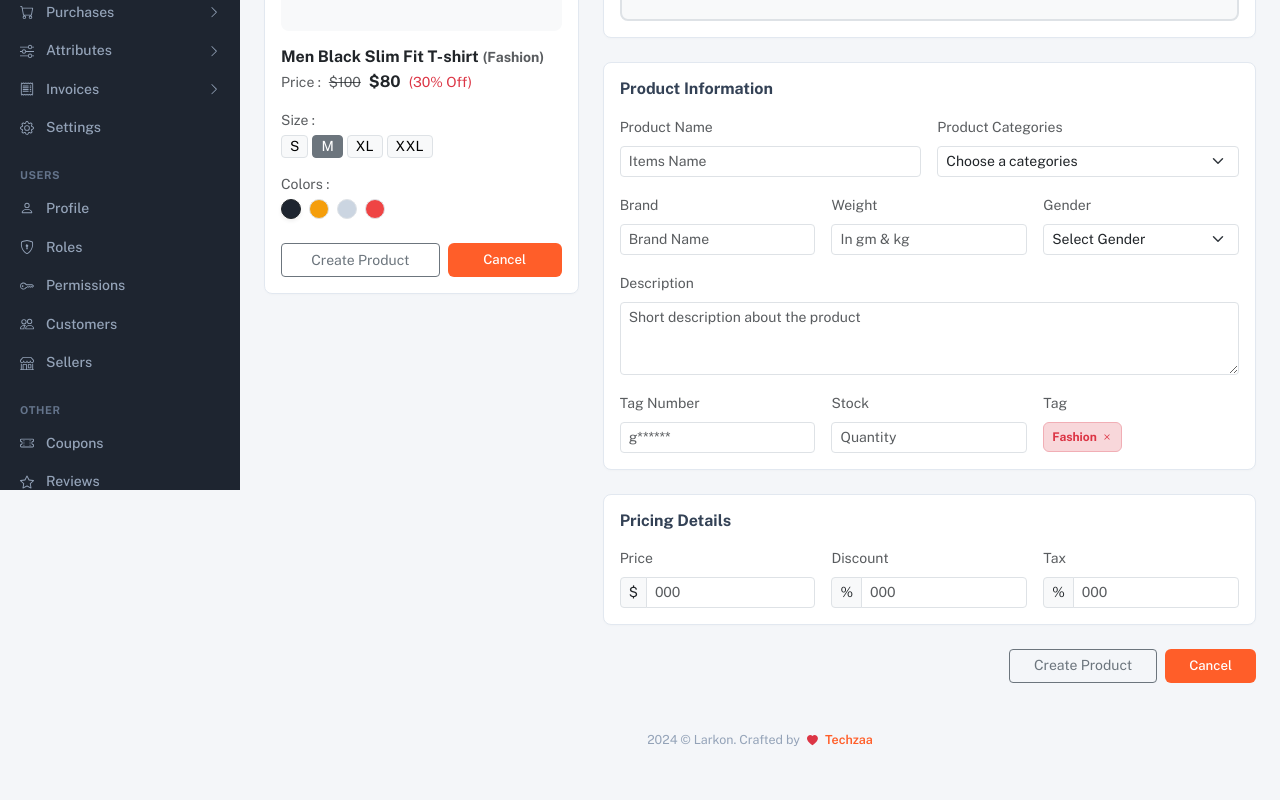
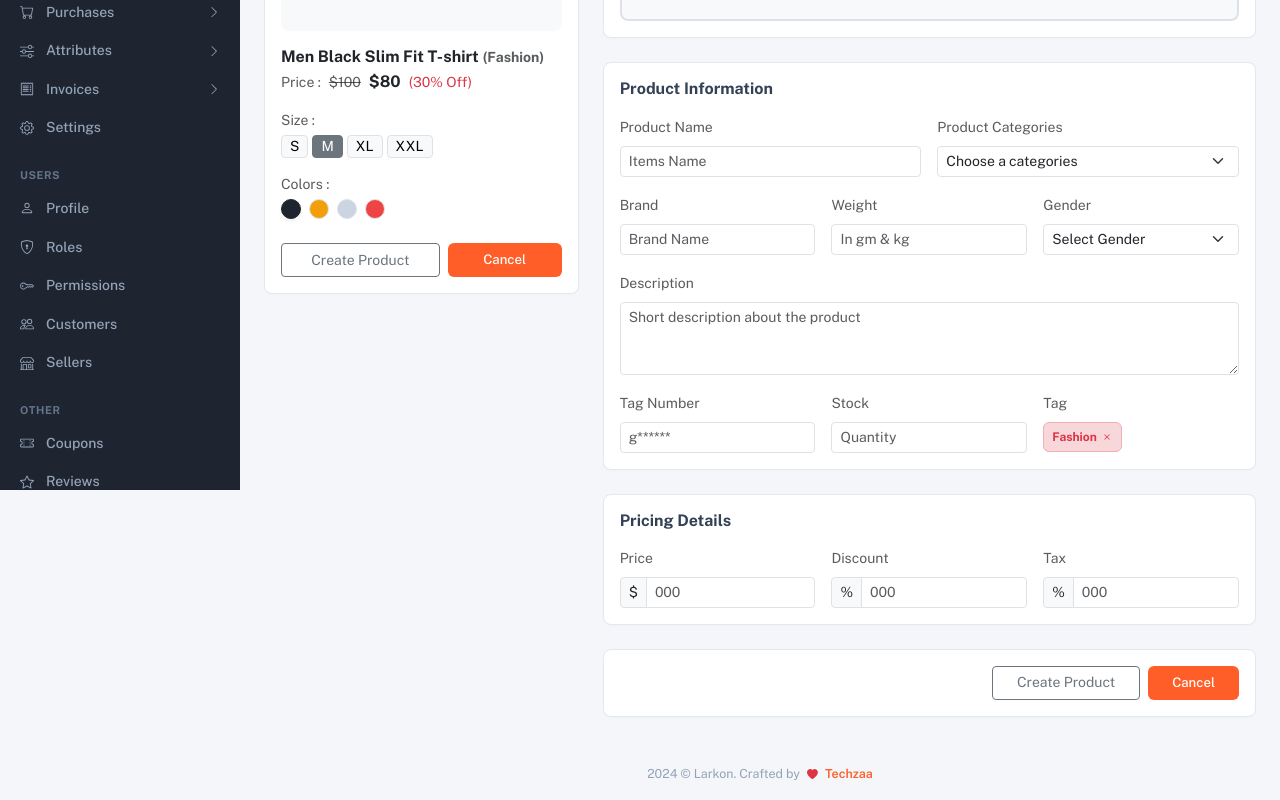
Before and after one commit to Potnuru-Jayavijaygopi/larkonproject, a React (Vite) app: page /products/create in a window 1280 px wide. Shown: the part 310-1110 px from the top of the page. Before the commit the page ends 1076 px from the top, so only its background shows below. Built offline with nearby package versions, Linux system fonts and the light colour scheme.

Commit message:
new create

```diff
--- a/src/Pages/product/CreateProduct.jsx
+++ b/src/Pages/product/CreateProduct.jsx
@@ -289,7 +289,7 @@ function CreateProduct({ onNavigate }) {
             </div>
           </div>
 
-          <div className="d-flex justify-content-end gap-2">
+          <div className="content-card p-3 d-flex justify-content-end gap-2">
             <button className="btn btn-outline-secondary btn-sm px-4" type="submit">
               Create Product
             </button>
```
